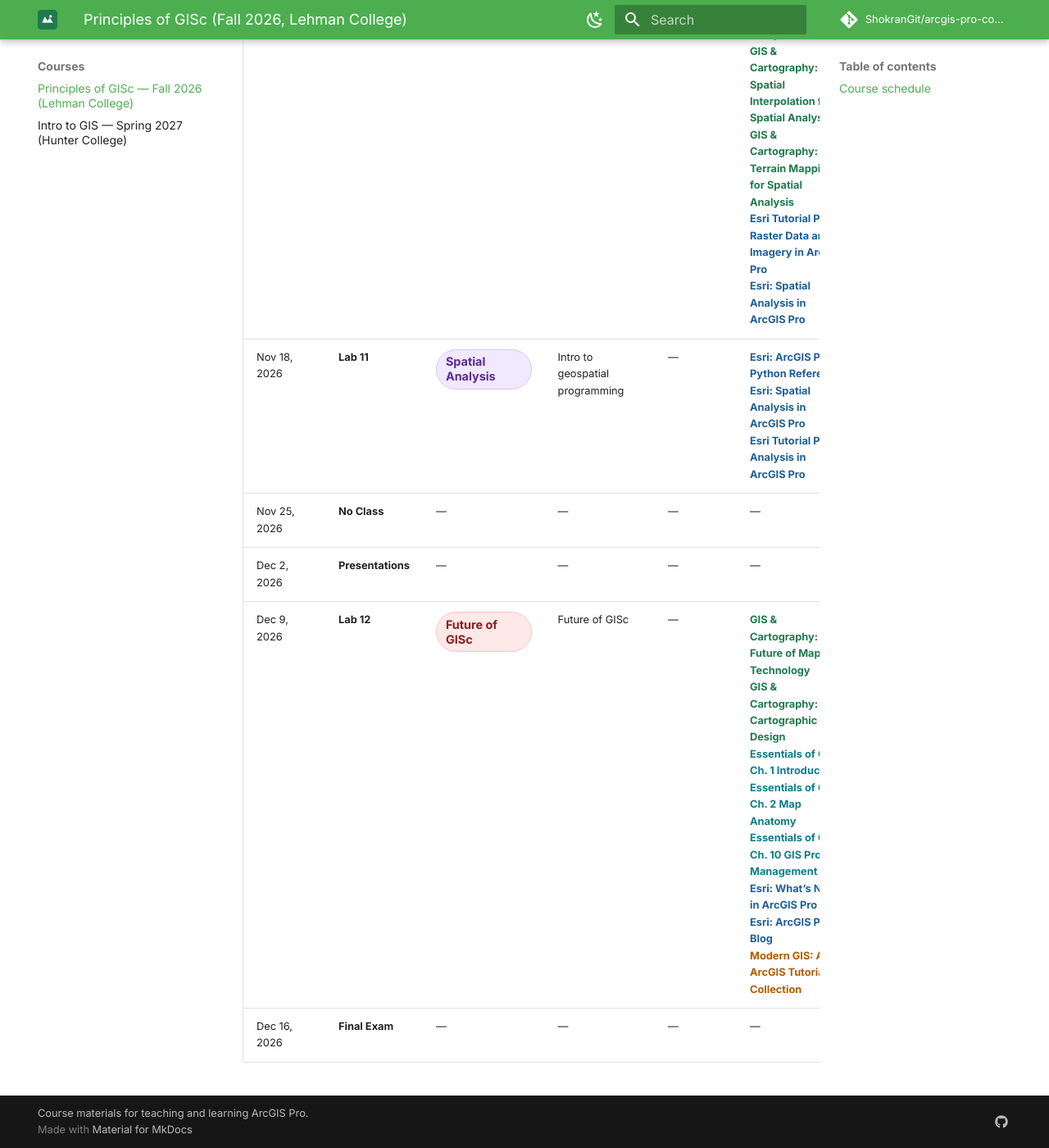
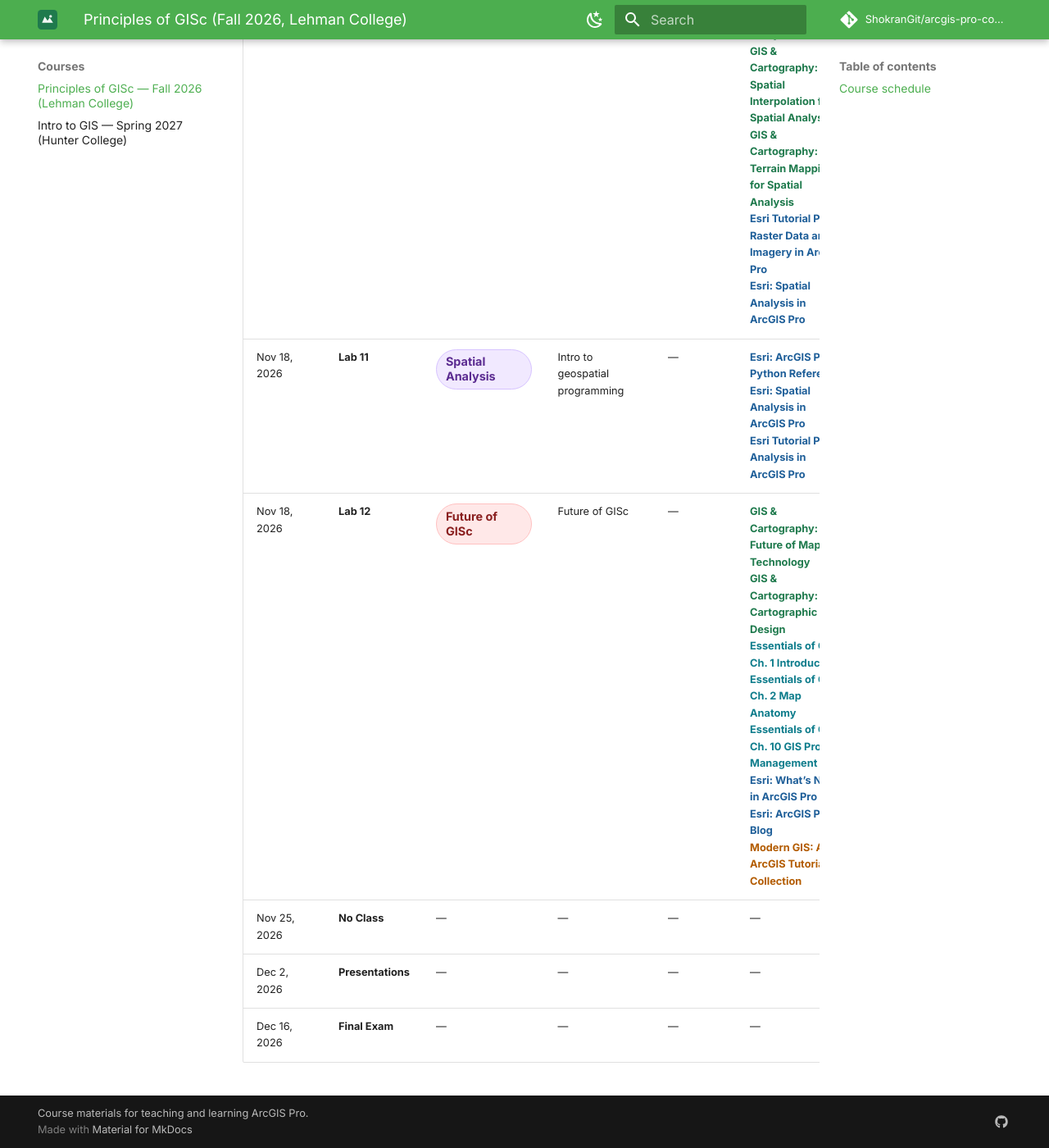
Before and after one commit to ShokranGit/arcgis-pro-course, an MkDocs documentation site: the page built from docs/courses/lehman-gisc-fall2026.md, in a window 1280 px wide and 1400 px high, scrolled down 5647 px. Shown: the whole window at 82% size. Built offline with MkDocs 1.6.1 and Material for MkDocs 9.7.7, drawn with Linux system fonts in a browser that asks for light colours; comment, search, counter and statistics services are not loaded.

Commit message:
Move Lab 12 (Future of GISc) to Nov 18 so Presentations is the session directly before Final Exam

```diff
--- a/docs/courses/lehman-gisc-fall2026.md
+++ b/docs/courses/lehman-gisc-fall2026.md
@@ -24,7 +24,7 @@ This page tracks the course schedule for the Fall 2026 section of *Principles of
 | Nov 4, 2026 | **Lab 09** | <span class="module-badge module-spatial">Spatial Analysis</span> | Buffer; Clip; Dissolve; Overlay (Union/Intersect) | — | [Essentials of GIS: Ch. 7 Geospatial Analysis I: Vector Operations](https://saylordotorg.github.io/text_essentials-of-geographic-information-systems/s11-geospatial-analysis-i-vector-o.html){: .src-essentials}<br>[GIS & Cartography: 7.3 Single Layer Analysis](https://slcc.pressbooks.pub/maps/chapter/7-3/){: .src-cartography}<br>[GIS & Cartography: 7.4 Multiple Layer Analysis](https://slcc.pressbooks.pub/maps/chapter/7-4/){: .src-cartography}<br>[Flexible GIS Workbook: Ch. 4 Perform Spatial Analysis](https://mlpp.pressbooks.pub/flexiblegisworkbookpro/part/ch4-perform-spatial-analysis/){: .src-workbook}<br>[Esri Tutorial Path: Analysis in ArcGIS Pro](https://learn.arcgis.com/en/paths/analysis-in-arcgis-pro/){: .src-esri}<br>[Esri: Spatial Analysis in ArcGIS Pro](https://doc.esri.com/en/arcgis-pro/latest/help/analysis/introduction/spatial-analysis-in-arcgis-pro.html){: .src-esri} |
 | Nov 11, 2026 | **Lab 10** | <span class="module-badge module-spatial">Spatial Analysis</span> | Raster Analysis: Surface Analysis, Map Algebra, Suitability Modeling | — | [Essentials of GIS: Ch. 8 Geospatial Analysis II: Raster Data](https://saylordotorg.github.io/text_essentials-of-geographic-information-systems/s12-geospatial-analysis-ii-raster-.html){: .src-essentials}<br>[GIS & Cartography: 8.1 Introduction](https://slcc.pressbooks.pub/maps/chapter/8-1/){: .src-cartography}<br>[GIS & Cartography: 8.2 Raster Data Models](https://slcc.pressbooks.pub/maps/chapter/8-2/){: .src-cartography}<br>[GIS & Cartography: 8.3 Geoprocessing with Raster Imagery](https://slcc.pressbooks.pub/maps/chapter/8-3/){: .src-cartography}<br>[GIS & Cartography: 8.4 Scale of Raster Analysis](https://slcc.pressbooks.pub/maps/chapter/8-4/){: .src-cartography}<br>[GIS & Cartography: 8.5 Spatial Interpolation for Spatial Analysis](https://slcc.pressbooks.pub/maps/chapter/8-5/){: .src-cartography}<br>[GIS & Cartography: 8.6 Terrain Mapping for Spatial Analysis](https://slcc.pressbooks.pub/maps/chapter/8-6/){: .src-cartography}<br>[Esri Tutorial Path: Raster Data and Imagery in ArcGIS Pro](https://learn.arcgis.com/en/paths/using-raster-data-and-imagery-in-arcgis-pro/){: .src-esri}<br>[Esri: Spatial Analysis in ArcGIS Pro](https://doc.esri.com/en/arcgis-pro/latest/help/analysis/introduction/spatial-analysis-in-arcgis-pro.html){: .src-esri} |
 | Nov 18, 2026 | **Lab 11** | <span class="module-badge module-spatial">Spatial Analysis</span> | Intro to geospatial programming | — | [Esri: ArcGIS Pro Python Reference](https://doc.esri.com/en/arcgis-pro/latest/arcpy/main/arcgis-pro-arcpy-reference.html){: .src-esri}<br>[Esri: Spatial Analysis in ArcGIS Pro](https://doc.esri.com/en/arcgis-pro/latest/help/analysis/introduction/spatial-analysis-in-arcgis-pro.html){: .src-esri}<br>[Esri Tutorial Path: Analysis in ArcGIS Pro](https://learn.arcgis.com/en/paths/analysis-in-arcgis-pro/){: .src-esri} |
+| Nov 18, 2026 | **Lab 12** | <span class="module-badge module-ethics">Future of GISc</span> | Future of GISc | — | [GIS & Cartography: 1.7 Future of Mapping Technology](https://slcc.pressbooks.pub/maps/chapter/1-7/){: .src-cartography}<br>[GIS & Cartography: 9.4 Cartographic Design](https://slcc.pressbooks.pub/maps/chapter/9-4/){: .src-cartography}<br>[Essentials of GIS: Ch. 1 Introduction](https://saylordotorg.github.io/text_essentials-of-geographic-information-systems/s05-introduction.html){: .src-essentials}<br>[Essentials of GIS: Ch. 2 Map Anatomy](https://saylordotorg.github.io/text_essentials-of-geographic-information-systems/s06-map-anatomy.html){: .src-essentials}<br>[Essentials of GIS: Ch. 10 GIS Project Management](https://saylordotorg.github.io/text_essentials-of-geographic-information-systems/s14-gis-project-management.html){: .src-essentials}<br>[Esri: What’s New in ArcGIS Pro](https://doc.esri.com/en/arcgis-pro/latest/get-started/whats-new-in-arcgis-pro.html){: .src-esri}<br>[Esri: ArcGIS Pro Blog](https://www.esri.com/arcgis-blog/products/arcgis-pro){: .src-esri}<br>[Modern GIS: An ArcGIS Tutorial Collection](https://modern-gis-learngis.hub.arcgis.com/){: .src-moderngis} |
 | Nov 25, 2026 | **No Class** | — | — | — | — |
 | Dec 2, 2026 | **Presentations** | — | — | — | — |
-| Dec 9, 2026 | **Lab 12** | <span class="module-badge module-ethics">Future of GISc</span> | Future of GISc | — | [GIS & Cartography: 1.7 Future of Mapping Technology](https://slcc.pressbooks.pub/maps/chapter/1-7/){: .src-cartography}<br>[GIS & Cartography: 9.4 Cartographic Design](https://slcc.pressbooks.pub/maps/chapter/9-4/){: .src-cartography}<br>[Essentials of GIS: Ch. 1 Introduction](https://saylordotorg.github.io/text_essentials-of-geographic-information-systems/s05-introduction.html){: .src-essentials}<br>[Essentials of GIS: Ch. 2 Map Anatomy](https://saylordotorg.github.io/text_essentials-of-geographic-information-systems/s06-map-anatomy.html){: .src-essentials}<br>[Essentials of GIS: Ch. 10 GIS Project Management](https://saylordotorg.github.io/text_essentials-of-geographic-information-systems/s14-gis-project-management.html){: .src-essentials}<br>[Esri: What’s New in ArcGIS Pro](https://doc.esri.com/en/arcgis-pro/latest/get-started/whats-new-in-arcgis-pro.html){: .src-esri}<br>[Esri: ArcGIS Pro Blog](https://www.esri.com/arcgis-blog/products/arcgis-pro){: .src-esri}<br>[Modern GIS: An ArcGIS Tutorial Collection](https://modern-gis-learngis.hub.arcgis.com/){: .src-moderngis} |
 | Dec 16, 2026 | **Final Exam** | — | — | — | — |
```
